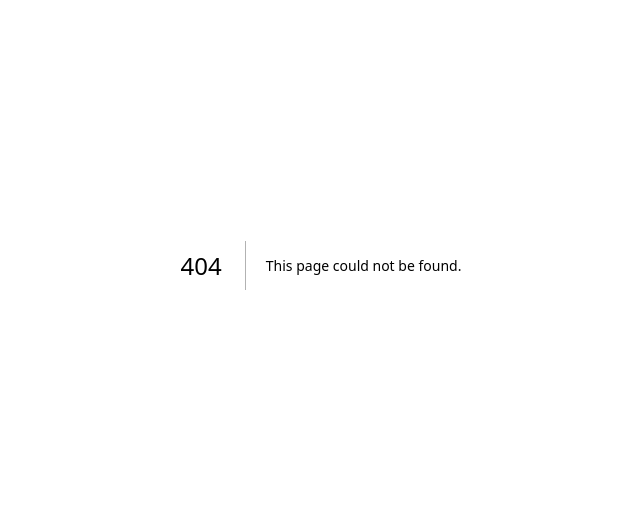
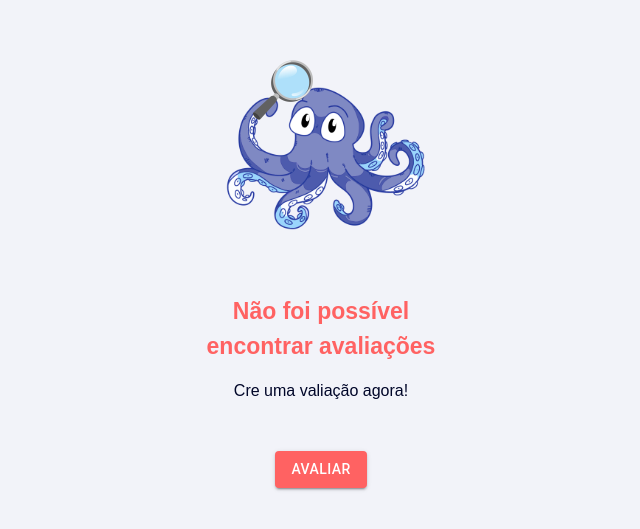
Before and after one commit to expotech-instituto-org/expo-tech-frontend, a Next.js app: page /notFoundError in a window 1280 px wide. Before the commit this address had no page. Shown: the part 135-664 px from the top of the page, without its empty margins (319-959 px from the left). Built offline with nearby package versions, Linux system fonts and the light colour scheme.

Commit message:
criando tela de erro

```diff
--- /dev/null
+++ b/src/app/(main)/(error)/notFoundError/page.tsx
@@ -0,0 +1,42 @@
+"use client";
+
+import { Button } from "@mui/material";
+
+interface IProps {
+  title: string;
+  subtitle?: string;
+  textButton: string;
+  actionButton: () => void;
+}
+
+export default function Page(props: IProps) {
+  return (
+    <div
+      className="flex
+    flex-col justify-center items-center h-[100vh] gap-12 w-full"
+    >
+      <div
+        className="flex
+    flex-col justify-center items-center gap-4"
+      >
+        <img
+          src="/images/expolvo.svg"
+          className="!text-[var(--error)] text-center !text-[80px]"
+        />
+        <h1 className="!text-[var(--error)] font-bold text-[23px] text-center w-[60%]">
+          Não foi possível encontrar avaliações
+        </h1>
+        <p className="text-center text-[var(--text)] w-[60%]">
+          Cre uma valiação agora!
+        </p>
+      </div>
+      <Button
+        variant="contained"
+        onClick={props.actionButton}
+        className="!bg-[var(--error)]"
+      >
+        Avaliar
+      </Button>
+    </div>
+  );
+}
```
Also changed, not shown: public/images/expolvo.svg (added), src/app/(main)/(error)/genericError/page.tsx (renamed from src/app/(main)/error/page.tsx).
